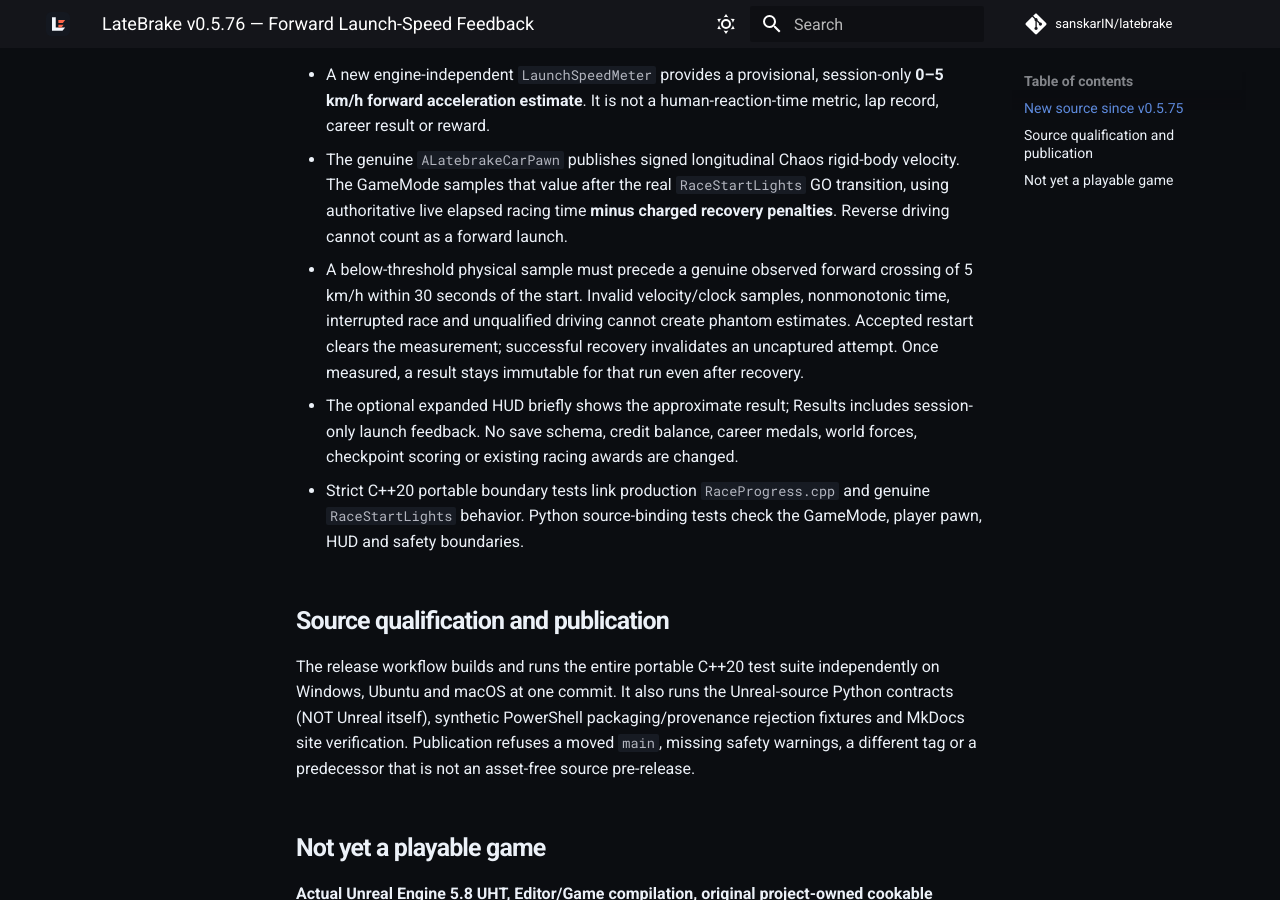
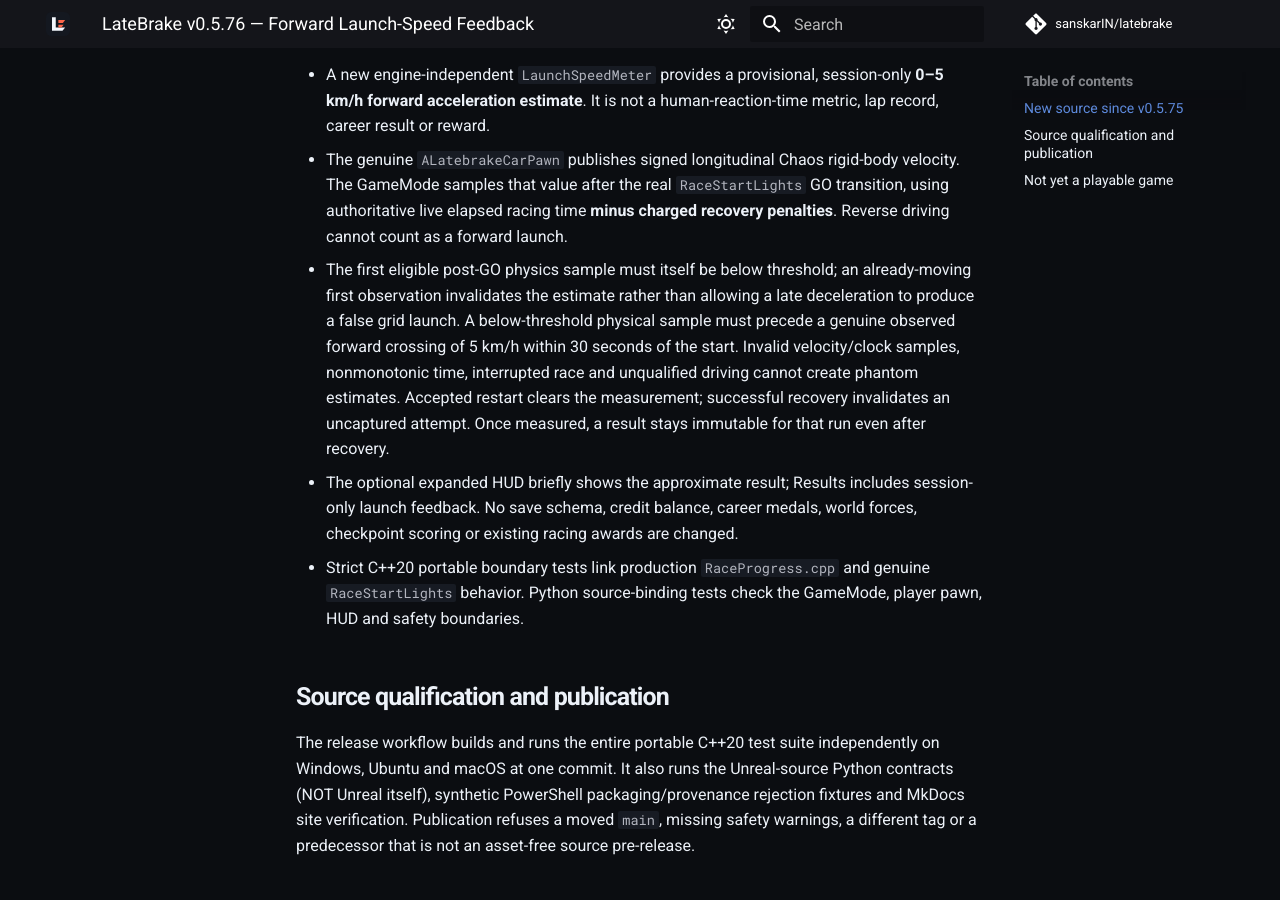
Before and after one commit to sanskarIN/latebrake, an MkDocs documentation site: the page built from docs/releases/v0.5.76.md, in a window 1280 px wide and 900 px high, scrolled down 383 px. Built offline with MkDocs 1.6.1 and Material for MkDocs 9.7.7, drawn with Linux system fonts in a browser that asks for light colours; comment, search, counter and statistics services are not loaded.

Commit message:
fix(launch): reject already-moving first green-frame sample

```diff
--- a/docs/releases/v0.5.76.md
+++ b/docs/releases/v0.5.76.md
@@ -15,7 +15,10 @@
   `RaceStartLights` GO transition, using authoritative live elapsed
   racing time **minus charged recovery penalties**. Reverse driving
   cannot count as a forward launch.
-- A below-threshold physical sample must precede a genuine observed
+- The first eligible post-GO physics sample must itself be below threshold;
+  an already-moving first observation invalidates the estimate rather
+  than allowing a late deceleration to produce a false grid launch.
+  A below-threshold physical sample must precede a genuine observed
   forward crossing of 5 km/h within 30 seconds of the start. Invalid
   velocity/clock samples, nonmonotonic time, interrupted race and
   unqualified driving cannot create phantom estimates. Accepted
```
